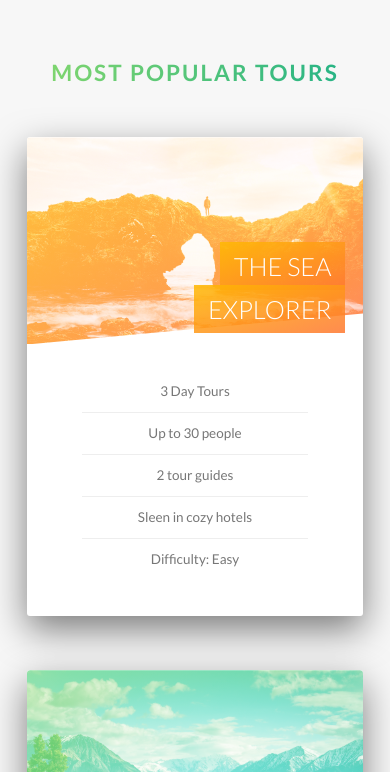
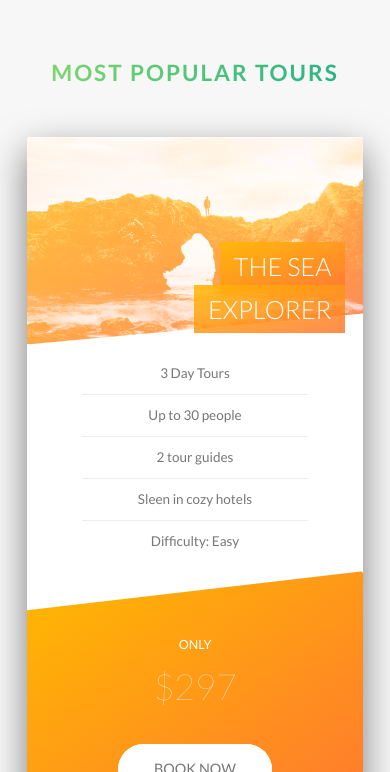
Before and after one commit to Rahat47/Best-Ever-Travel-Website, a website: page index.html in a window 390 px wide. Shown: the part 2820-3592 px from the top of the page. Drawn offline with nearby package versions, Linux system fonts and the light colour scheme.

Commit message:
fully responsive for now

```diff
--- a/sass/components/_cards.scss
+++ b/sass/components/_cards.scss
@@ -178,4 +178,47 @@
         font-size: 3.75rem;
         font-weight: 100;
     }
+
+    @include respond(tab-port) {
+        //!Functionality
+        height: auto;
+        border-radius: 3px;
+        background-color: $color-white;
+        box-shadow: 0 0.9375rem 2.5rem rgba($color-black, 0.5);
+        //!Back Side Functions
+        &__side {
+            height: auto;
+            position: relative;
+            box-shadow: none;
+
+            &--back {
+                clip-path: polygon(0 15%, 100% 0, 100% 100%, 0 100%);
+                transform: rotateY(0);
+            }
+        }
+        &:hover &__side--front {
+            transform: rotateY(0);
+        }
+        &__details {
+            padding: 0.625rem 1.875rem;
+        }
+
+        //!Front side styles
+
+        &__cta {
+            position: relative;
+            top: 0%;
+            left: 0%;
+            transform: translate(0);
+            width: 100%;
+            padding: 4.375rem 2.5rem 2.5rem 2.5rem;
+        }
+
+        &__price-box {
+            margin-bottom: 1.875rem;
+        }
+        &__price-value {
+            font-size: 2.5rem;
+        }
+    }
 }
--- a/sass/components/_form.scss
+++ b/sass/components/_form.scss
@@ -15,6 +15,10 @@
         width: 90%;
         display: block;
         transition: all 300ms;
+
+        @include respond(tab-port) {
+            width: 100%;
+        }
 
         &:focus {
             outline: none;
@@ -49,6 +53,11 @@
     &__radio-group {
         width: 45%;
         display: inline-block;
+
+        @include respond(tab-port) {
+            width: 100%;
+            margin-bottom: 1.25rem;
+        }
     }
     &__radio-input {
         display: none;
--- a/sass/components/_popup.scss
+++ b/sass/components/_popup.scss
@@ -21,11 +21,21 @@
         opacity: 0;
         transform: translate(-50%, -50%) scale(0.25);
         transition: all 400ms 200ms;
+
+        @include respond(tab-land) {
+            display: flex;
+            flex-direction: column;
+            align-items: center;
+        }
     }
 
     &__left {
         width: 33.33%;
         display: table-cell;
+        @include respond(tab-land) {
+            display: inline-flex;
+            width: 100%;
+        }
     }
 
     &__right {
@@ -33,11 +43,21 @@
         width: 66.66%;
         vertical-align: middle;
         padding: 1.875rem 3.125rem;
+
+        @include respond(phone) {
+            display: block;
+            overflow: auto;
+            padding: 10px 0;
+        }
     }
 
     &__img {
         display: block;
         width: 100%;
+        @include respond(tab-land) {
+            display: inline-flex;
+            width: 50%;
+        }
     }
 
     &__text {
@@ -48,6 +68,17 @@
         column-count: 2;
         column-gap: 2.5rem;
         column-rule: 1px solid $color-grey-dark-2;
+
+        @include respond(tab-port) {
+            column-count: 3;
+            column-gap: 1rem;
+        }
+
+        @include respond(phone) {
+            height: 40%;
+            column-count: 1;
+            overflow: auto;
+        }
 
         hyphens: auto;
     }
--- a/sass/components/_story.scss
+++ b/sass/components/_story.scss
@@ -8,6 +8,16 @@
     padding-left: 5.625rem;
     transform: skewX(-12deg);
 
+    @include respond(tab-port) {
+        width: 100%;
+        padding: 2.5rem;
+        padding-left: 4.375rem;
+    }
+
+    @include respond(phone) {
+        transform: skewX(0);
+    }
+
     &__shape {
         width: 9.375rem;
         height: 9.375rem;
@@ -16,6 +26,10 @@
         clip-path: circle(50% at 50% 50%);
         transform: translateX(-1.875rem) skewX(12deg);
         position: relative;
+
+        @include respond(phone) {
+            transform: translateX(-1.875rem) skewX(0);
+        }
     }
 
     &__img {
@@ -26,6 +40,9 @@
 
     &__text {
         transform: skewX(12deg);
+        @include respond(phone) {
+            transform: skewX(0);
+        }
     }
 
     &__caption {
--- a/sass/pages/_home.scss
+++ b/sass/pages/_home.scss
@@ -76,8 +76,35 @@
     border-radius: 3px;
     box-shadow: 0 0.9375rem 2.5rem rgba($color-black, 0.2);
 
+    @include respond(tab-land) {
+        background-image: linear-gradient(
+                105deg,
+                rgba($color-white, 0.9) 0%,
+                rgba($color-white, 0.9) 65%,
+                transparent 65%
+            ),
+            url(../img/nat-10.jpg);
+    }
+
+    @include respond(tab-port) {
+        background-image: linear-gradient(
+                to right,
+                rgba($color-white, 0.9) 0%,
+                rgba($color-white, 0.9) 100%
+            ),
+            url(../img/nat-10.jpg);
+    }
+
     &__form {
         width: 50%;
         padding: 3.75rem;
+
+        @include respond(tab-land) {
+            width: 65%;
+        }
+
+        @include respond(tab-port) {
+            width: 100%;
+        }
     }
 }
```
Also changed, not shown: css/style.css.
